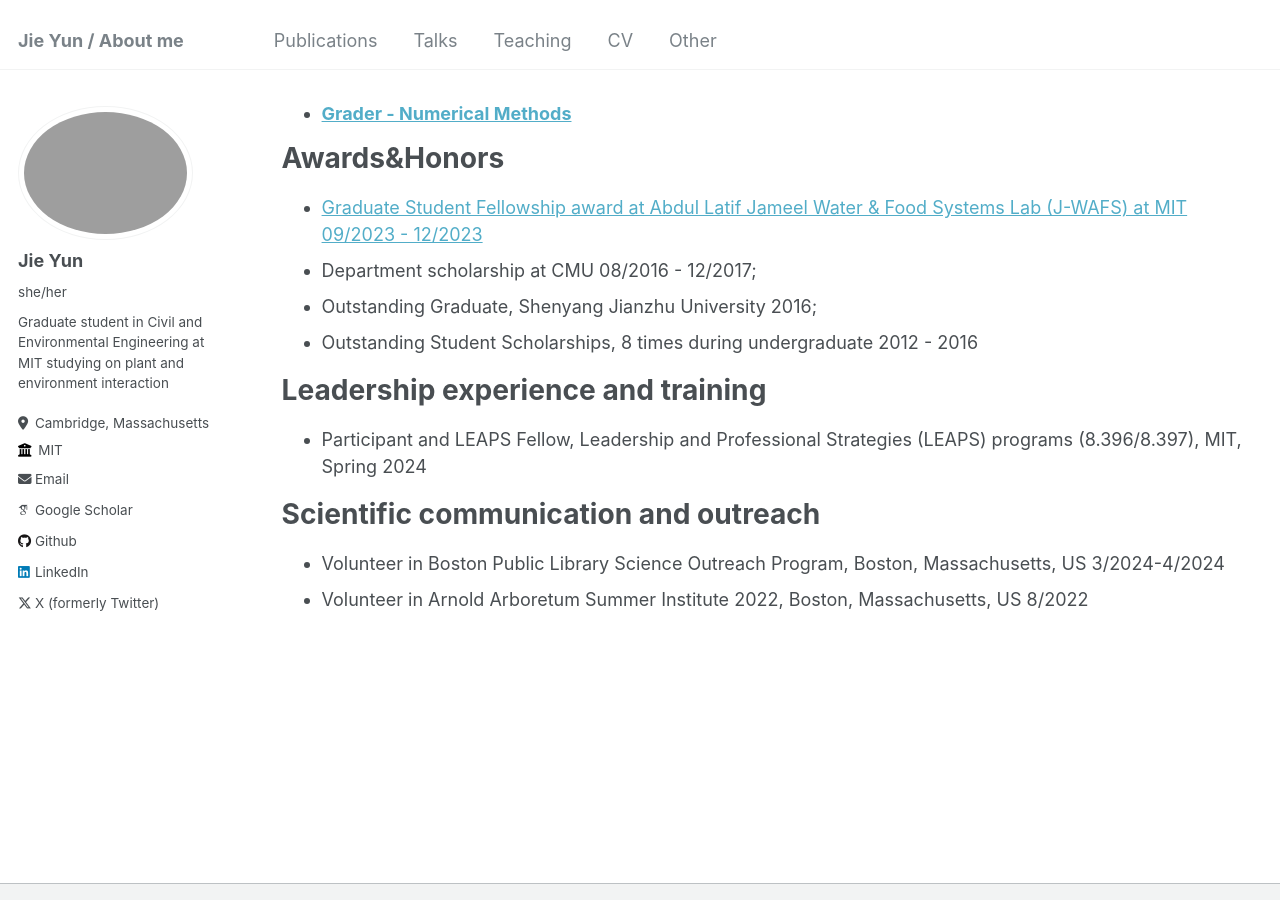
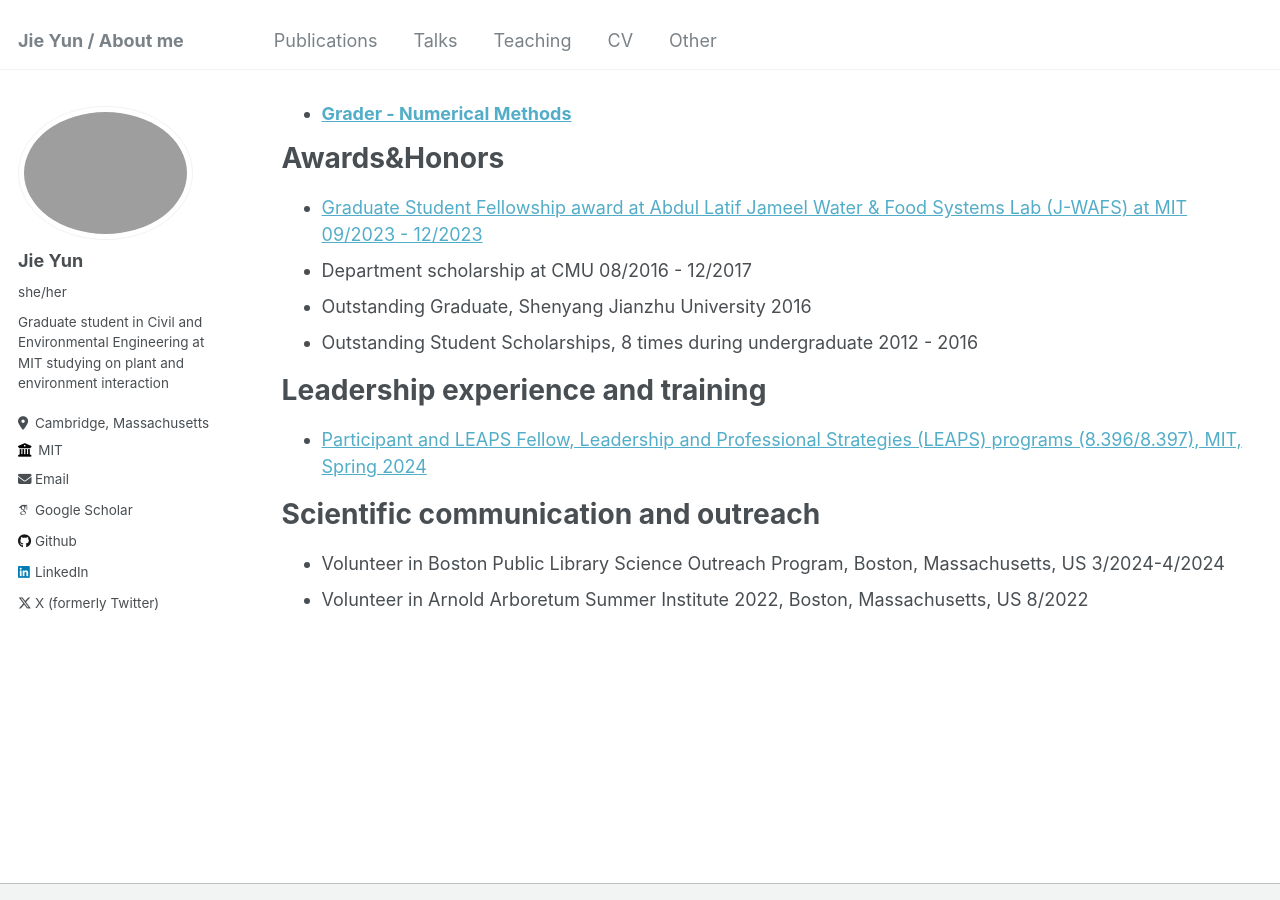
Before and after one commit to jyjiey/jyjiey.github.io, a Jekyll site: the page built from _pages/cv.md, in a window 1280 px wide and 900 px high, scrolled down 3523 px. Built offline with Jekyll 4.4.1, drawn with Linux system fonts in a browser that asks for light colours; some web fonts are replaced; part of the change alters nothing that is shown.

Commit message:
Update cv.md

```diff
--- a/_pages/cv.md
+++ b/_pages/cv.md
@@ -63,13 +63,13 @@ Teaching
 Awards&Honors
 ======
 * [Graduate Student Fellowship award at Abdul Latif Jameel Water & Food Systems Lab (J-WAFS) at MIT 09/2023 - 12/2023](https://news.mit.edu/2023/mit-phd-students-honored-j-wafs-fellows-0413)
-* Department scholarship at CMU 08/2016 - 12/2017;
-* Outstanding Graduate, Shenyang Jianzhu University 2016;
+* Department scholarship at CMU 08/2016 - 12/2017
+* Outstanding Graduate, Shenyang Jianzhu University 2016
 * Outstanding Student Scholarships, 8 times during undergraduate 2012 - 2016
 
 Leadership experience and training
 ======
-* Participant and LEAPS Fellow, Leadership and Professional Strategies (LEAPS) programs (8.396/8.397), MIT, Spring 2024
+* [Participant and LEAPS Fellow, Leadership and Professional Strategies (LEAPS) programs (8.396/8.397), MIT, Spring 2024](https://physics.mit.edu/academic-programs/subjects/mitleaps/)
 
 Scientific communication and outreach
 ======
```
